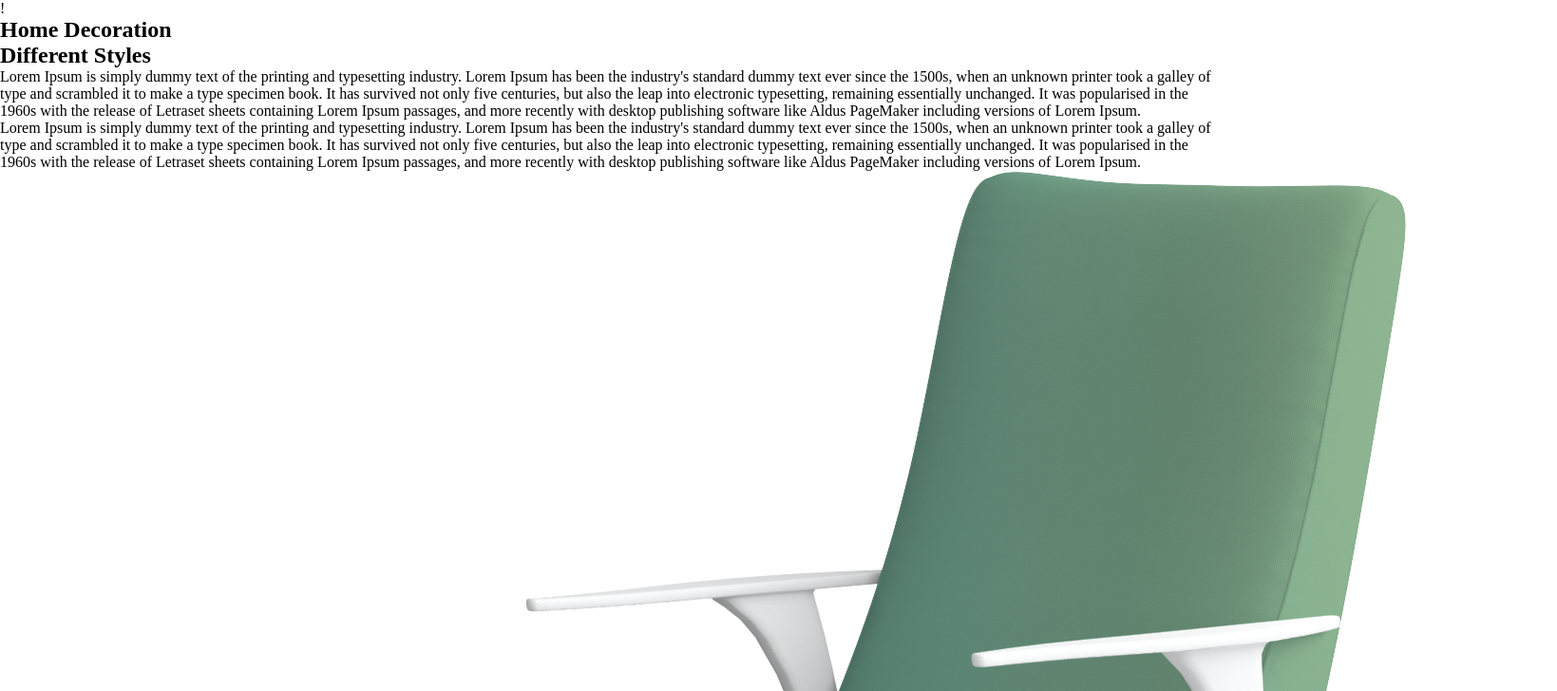
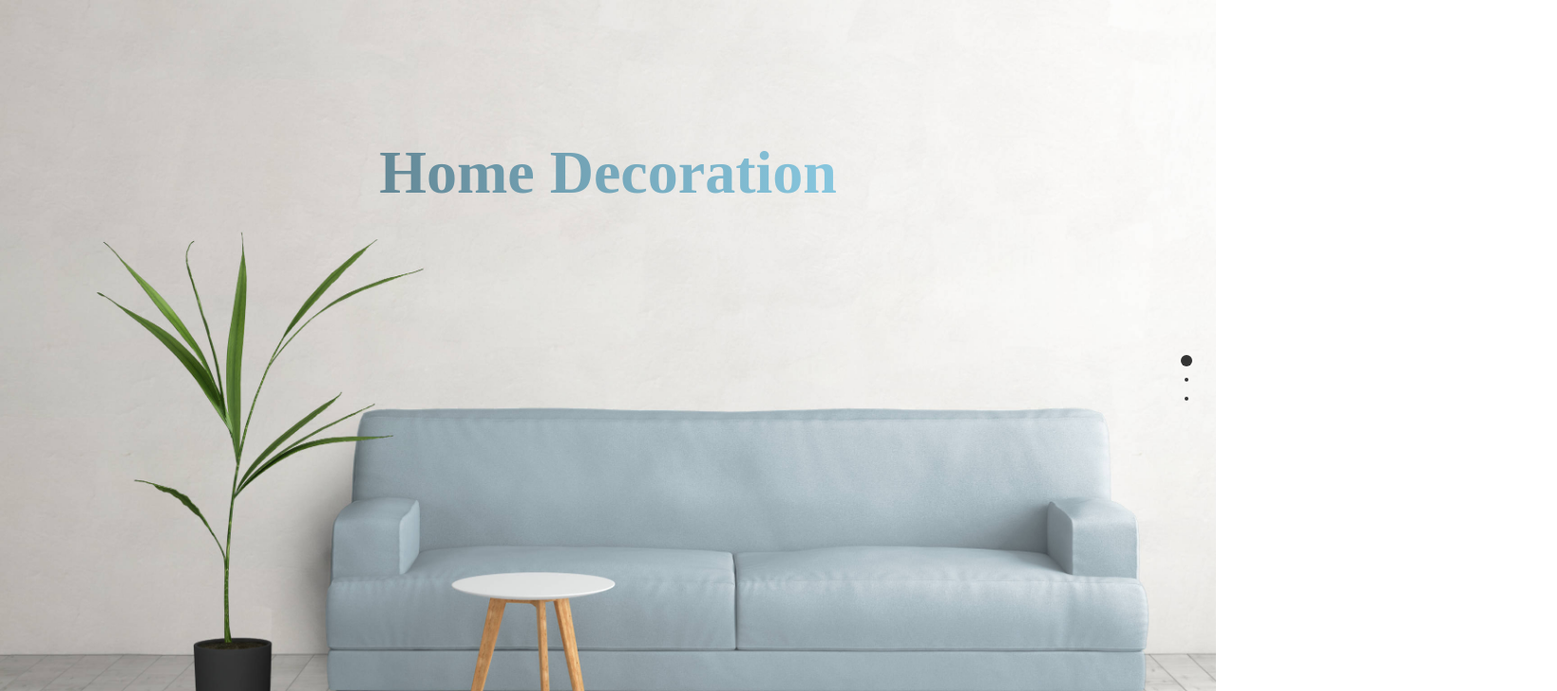
Before and after one commit to kingheedo/animation-with-javascript, a plain HTML site: page Gsap-Animation3/index.html in a window 1280 px wide. Shown: the top 728 px of the page at 95% size, 1639 px wide, since content can reach past the window. Drawn offline with nearby package versions, Linux system fonts and the light colour scheme; a web font is replaced by a local one.

Commit message:
2020-05-05
2020-05-05

```diff
--- a/Gsap-Animation3/index.css
+++ b/Gsap-Animation3/index.css
@@ -1 +1,46 @@
-*{margin: 0;}
+*{
+    margin: 0;
+    padding: 0;
+    box-sizing: border-box;
+}
+
+.chair{
+    height: 60%;
+    position: absolute;
+    top: 70%;
+    left: 70%;
+    transform: translate(-70%, -70%);
+}
+
+.s1{
+    background-image: url('./img/couch.jpg');
+    background-size: cover;
+}
+.section h1{
+    font-size: 64px;
+    position: absolute;
+    top: 20%;
+    left: 50%;
+    transform: translate(-50%, -20%);
+    background: linear-gradient(to left, #87c7df, #648896);
+    -webkit-background-clip: text;
+    -webkit-text-fill-color: transparent;
+}
+.s2{
+    background: linear-gradient(to left top, #cbcbcb, white);
+}
+.s2 h1{
+    font-size: 48px;
+    background: linear-gradient(to left, #303030, #414141);
+    -webkit-background-clip: text;
+    -webkit-text-fill-color: transparent;
+}
+.description{
+    margin: 20%;
+    width: 50%;
+    margin-left: 5%;
+    font-size: 20px;
+}
+.description p {
+    margin: 50px 0;
+}
--- a/Gsap-Animation3/index.html
+++ b/Gsap-Animation3/index.html
@@ -1,4 +1,4 @@
-!<!DOCTYPE html>
+<!DOCTYPE html>
 <html lang="en">
 <head>
     <meta charset="UTF-8">
@@ -6,6 +6,8 @@
     <meta http-equiv="X-UA-Compatible" content="ie=edge" />
     <link rel="stylesheet" href="https://fonts.goolgeapis.com/css?family=Raleway">
     <link rel="stylesheet" href="./index.css">
+    <link rel="stylesheet" href="./fullpage.min.css">
+    <link rel="stylesheet" href="./fullpage.min.js">
     <title>Fullpage</title>
 </head>
 <body>
@@ -17,8 +19,9 @@
         <section class="section s2">
             <h1>Different Styles</h1>
             <div class="description">
-                <p>Lorem Ipsum is simply dummy text of the printing and typesetting industry. Lorem Ipsum has been the industry's standard dummy text ever since the 1500s, when an unknown printer took a galley of type and scrambled it to make a type specimen book. It has survived not only five centuries, but also the leap into electronic typesetting, remaining essentially unchanged. It was popularised in the 1960s with the release of Letraset sheets containing Lorem Ipsum passages, and more recently with desktop publishing software like Aldus PageMaker including versions of Lorem Ipsum.</p>
-                <p>Lorem Ipsum is simply dummy text of the printing and typesetting industry. Lorem Ipsum has been the industry's standard dummy text ever since the 1500s, when an unknown printer took a galley of type and scrambled it to make a type specimen book. It has survived not only five centuries, but also the leap into electronic typesetting, remaining essentially unchanged. It was popularised in the 1960s with the release of Letraset sheets containing Lorem Ipsum passages, and more recently with desktop publishing software like Aldus PageMaker including versions of Lorem Ipsum.</p>
+                <p>Lorem Ipsum is simply dummy text of the printing and typesetting industry. Lorem Ipsum has been the ind recently with desktop publishing s</p>
+                <p>Lorem Ipsum is simply dummy text of the printing and typesetting indus remaining essentially uncxhe 1960s with the release o</p>
+
             </div>
             <img src="./img/chair2.png" alt="chair" class ="chair"/>
             <img src="./img/chair3.png" alt="chair" class ="chair"/>
@@ -28,6 +31,10 @@
             <h1>Other</h1>
         </section>
     </div>
-    <script src="index.js"></script>
+
+    <script src="https://cdnjs.cloudflare.com/ajax/libs/gsap/2.1.3/TimelineMax.min.js"></script>
+    <script src="https://cdnjs.cloudflare.com/ajax/libs/gsap/2.1.3/TweenMax.min.js"></script>
+    <script src="./fullpage.min.js"></script>
+    <script src="./index.js"></script>
 </body>
 </html>
--- a/Gsap-Animation3/index.js
+++ b/Gsap-Animation3/index.js
@@ -0,0 +1,43 @@
+// new fullpage('#fullpage', {
+//     autoScrolling: true,
+//     navigation : true,
+//    onLeave: (origin,destination,direction) => {
+//        const section = destination.item;
+//        const title = section.querySelector('h1');
+//        const tl = new TimelineMax({delay:0.5});
+//        tl.fromTo(title,0.5, {y: '50', opacity: 0}, {y:0, opacity:1});
+
+//        if(destination.index === 1){
+//            const chairs = document.querySelectorAll('.chair');
+//            const description = document.querySelector('.description');
+
+//            tl.fromTo(chairs, 0.7, {x: '100%'}, {x: '-40%'})
+//            .fromTo(description, 0.5, {y: '50', opacity: 0}, {y:0, opacity:1})
+//            .fromTo(chairs[0], 1, {opacity:0}, {opacity: 1})
+//            .fromTo(chairs[1], 1, {opacity:0}, {opacity: 1})
+//            .fromTo(chairs[2], 1, {opacity:0}, {opacity: 1});
+//        }
+//    }
+// });
+
+new fullpage('#fullpage', {
+    autoScrolling: true,
+    navigation: true,
+    onLeave: (origin,destination,direction) => {
+        const section = destination.item;
+        const title = section.querySelector('h1');
+        const tl = new TimelineMax({delay:0.5});
+        tl.fromTo(title, 0.5, {y: '50', opacity:0}, {y:0, opacity:1});
+
+        if (destination.index === 1 ){
+            const chairs = document.querySelectorAll('.chair');
+            const description = document.querySelectorAll('.description');
+
+            tl.fromTo(chairs, 0.5, {x:'100%'},{x:'-35%'})
+            .fromTo(description, 0.5, {y: '50', opacity:0}, {y:0, opacity:1})
+            .fromTo(chairs[0], 1, {opacity:0}, {opacity:1})
+            .fromTo(chairs[1], 1, {opacity:0}, {opacity:1})
+            .fromTo(chairs[2], 1, {opacity:0}, {opacity:1});
+        }
+    }
+});
```
Also changed, not shown: Gsap-Animation3/fullpage.min.css (added), Gsap-Animation3/fullpage.min.js (added).
